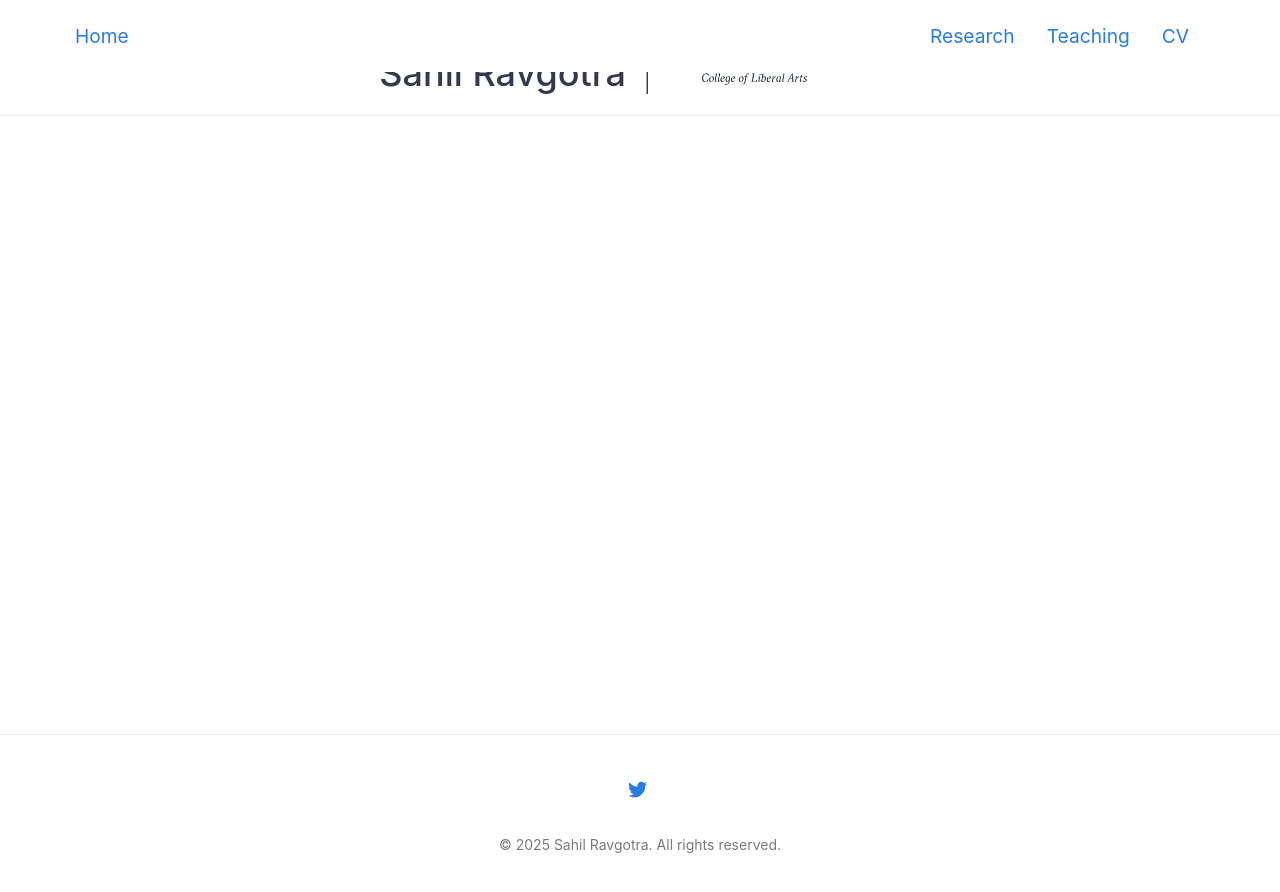
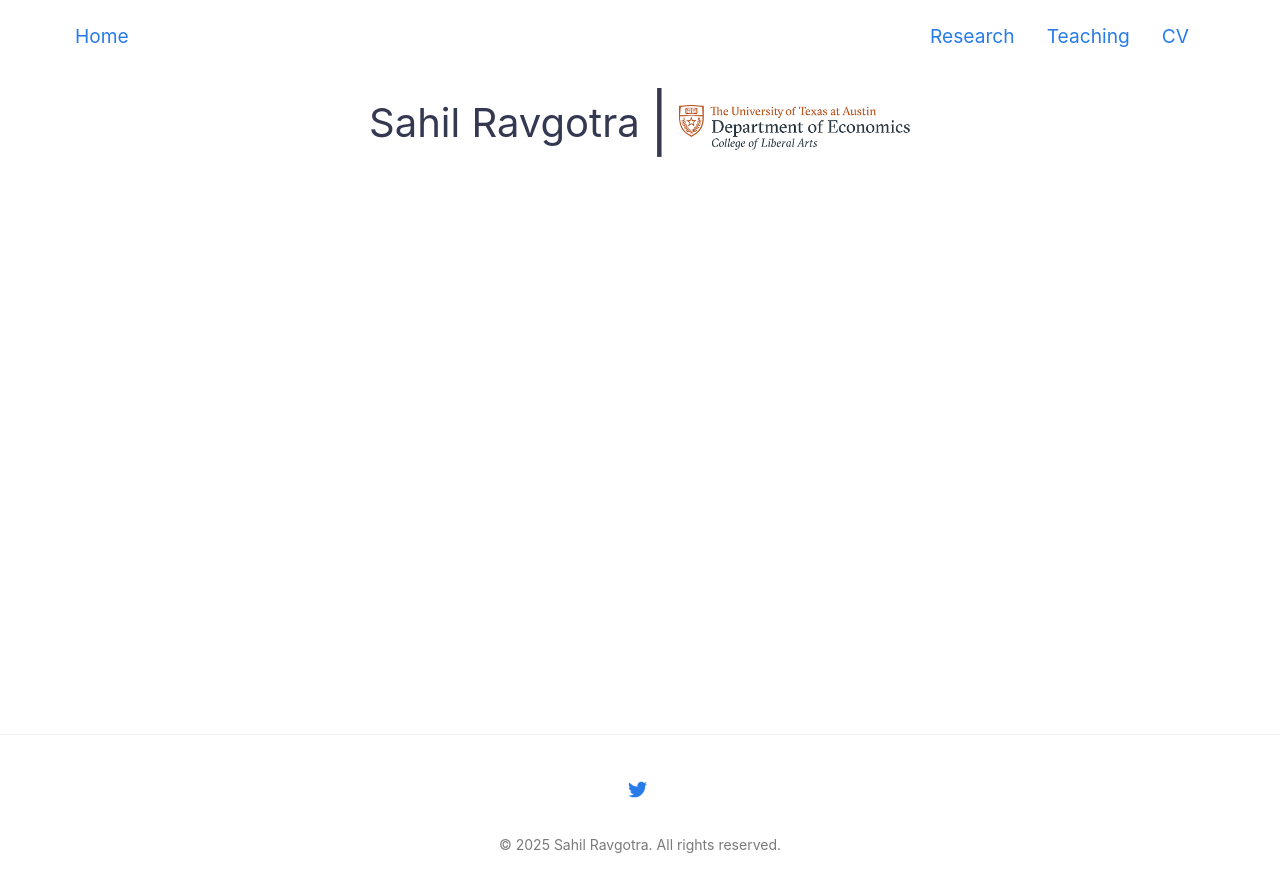
Before and after one commit to ravgotrasahil/ravgotrasahil-github.io, a Jekyll site: the page built from index.md, in a window 1280 px wide. Shown: the top 892 px of the page. Built offline with Jekyll 4.4.1, drawn with Linux system fonts in a browser that asks for light colours.

Commit message:
Update default.html

```diff
--- a/_layouts/default.html
+++ b/_layouts/default.html
@@ -9,20 +9,27 @@ layout: compress
   <body class="site">
 
     {% if site.google_tag_manager %}
+      <!-- Google Tag Manager (noscript) -->
       <noscript><iframe src="https://www.googletagmanager.com/ns.html?id={{ site.google_tag_manager }}"
       height="0" width="0" style="display:none;visibility:hidden"></iframe></noscript>
+      <!-- End Google Tag Manager (noscript) -->
     {% endif %}
 
-    <!-- Custom Header Section with logo and name on top -->
-    <div style="background-color: white; padding: 40px 0 10px 0; text-align: center; border-bottom: 1px solid #eee;">
-      <div style="display: flex; flex-direction: row; justify-content: center; align-items: center; flex-wrap: wrap; gap: 16px;">
-        <span style="font-size: 36px; font-weight: 500; color: #343851;">Sahil Ravgotra</span>
-        <span style="font-size: 36px; font-weight: 200; color: #343851;">|</span>
-        <img src="{{ site.baseurl }}/assets/img/posts/eco_logo.png" alt="UT Logo" style="height: 65px;">
-      </div>
-    </div>
+    {% include header.html %}
 
-    {% include header.html %}
+   <!-- Custom Header Section -->
+<div style="background-color: white; padding: 90px 0 30px 0; text-align: center;">
+  <span style="display: inline-flex; align-items: center; gap: 10px;">
+    <span style="font-size: 2.5rem; font-weight: 400;">Sahil Ravgotra</span>
+    <span style="font-size: 3.6rem; line-height: 1;">|</span>
+    <img src="{{ site.baseurl }}/assets/img/posts/eco_logo.png" alt="UT Logo"
+         style="height: 65px; position: relative; top: 15px;">
+  </span>
+</div>
+
+
+
+
 
     <main class="site__content">
       <div class="container">
```
